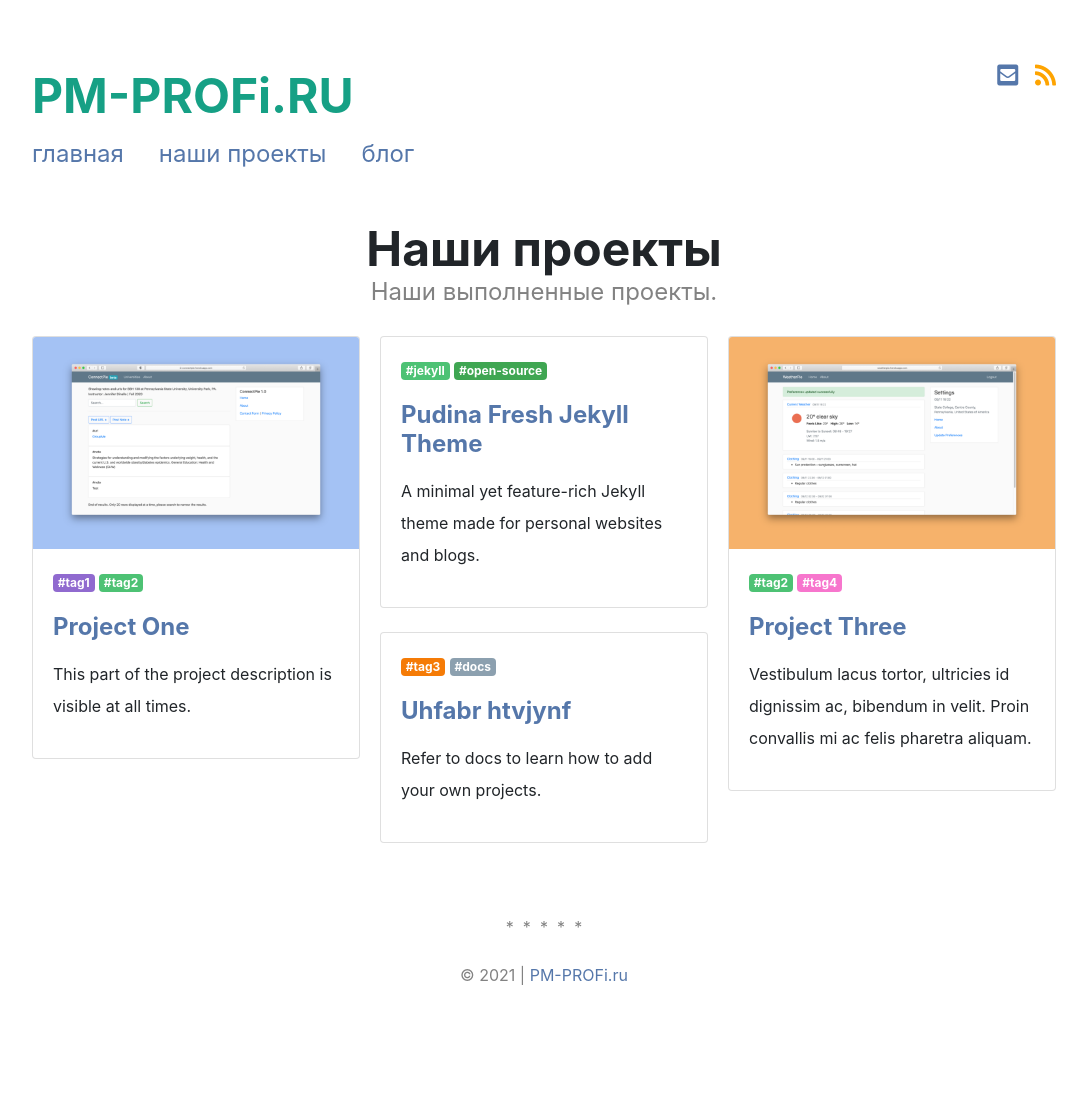
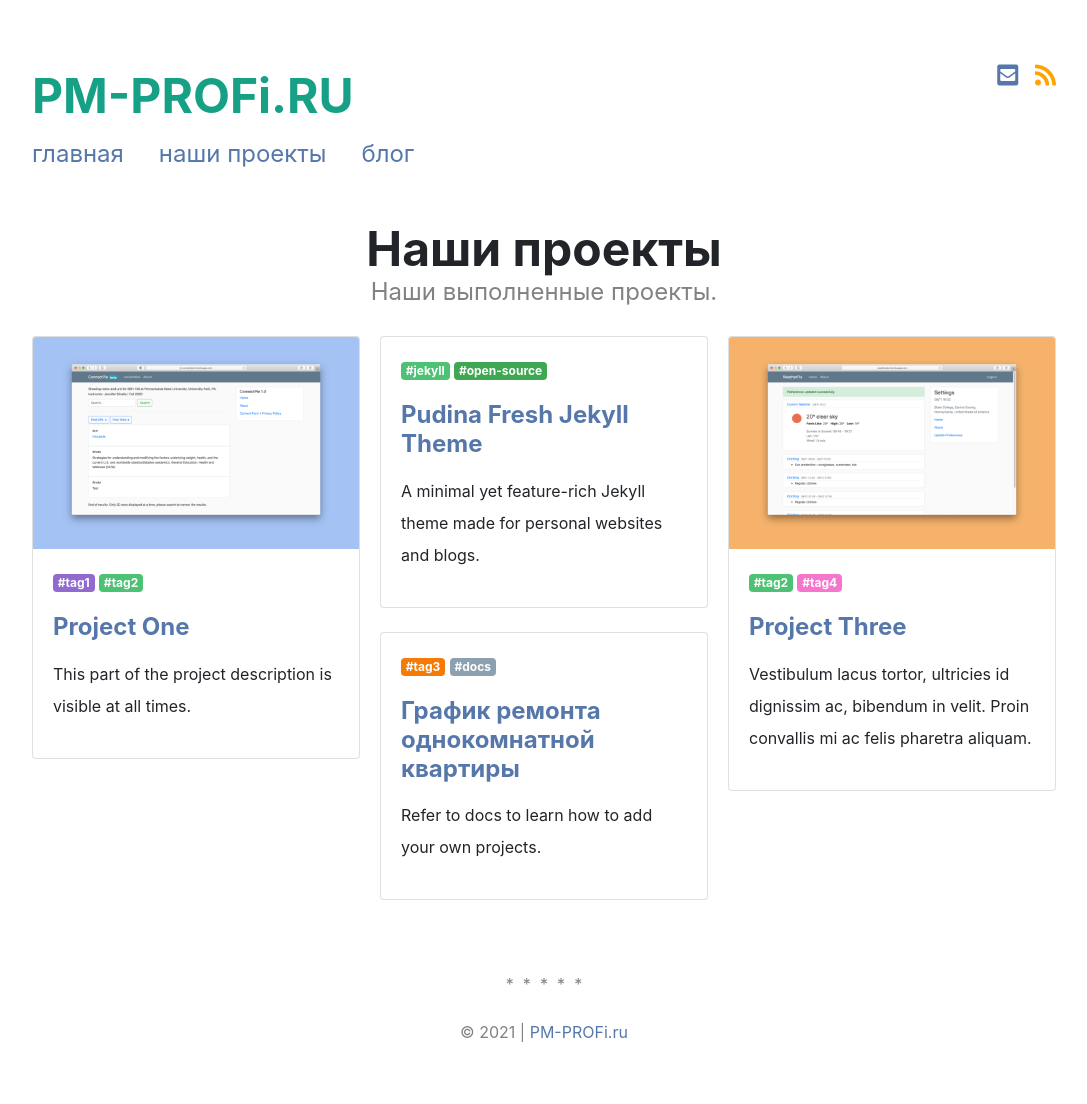
Before and after one commit to RedShadow-play/pm-profiru-82335, a Jekyll site: the page built from pages/projects.html, in a window 1280 px wide. Shown: the whole page, without its empty margins (96-1183 px from the left). Built offline with Jekyll 4.4.1, drawn with Linux system fonts in a browser that asks for light colours; nearby versions of some CDN libraries; a style sheet for code colours, icons or effects is not loaded; before the commit the page ends 1047 px from its top, so only the background shows below that.

Commit message:
projects.yml: changed

```diff
--- a/_data/projects.yml
+++ b/_data/projects.yml
@@ -24,7 +24,7 @@
 
   tags: [jekyll, open-source]
 
-- name: Uhfabr htvjynf
+- name: График ремонта однокомнатной квартиры
   id: p2
   img_src:
   description_less: >
```
